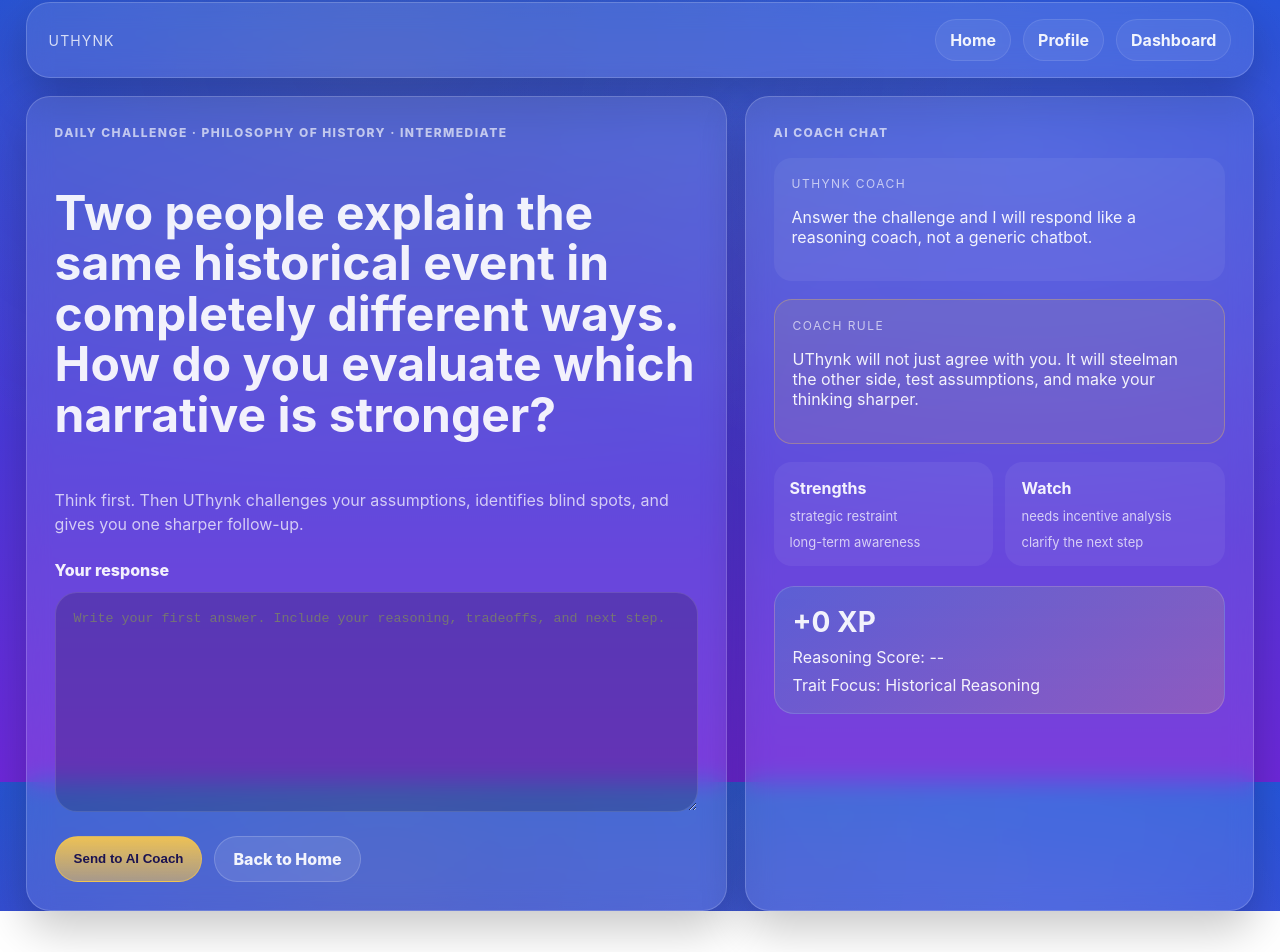
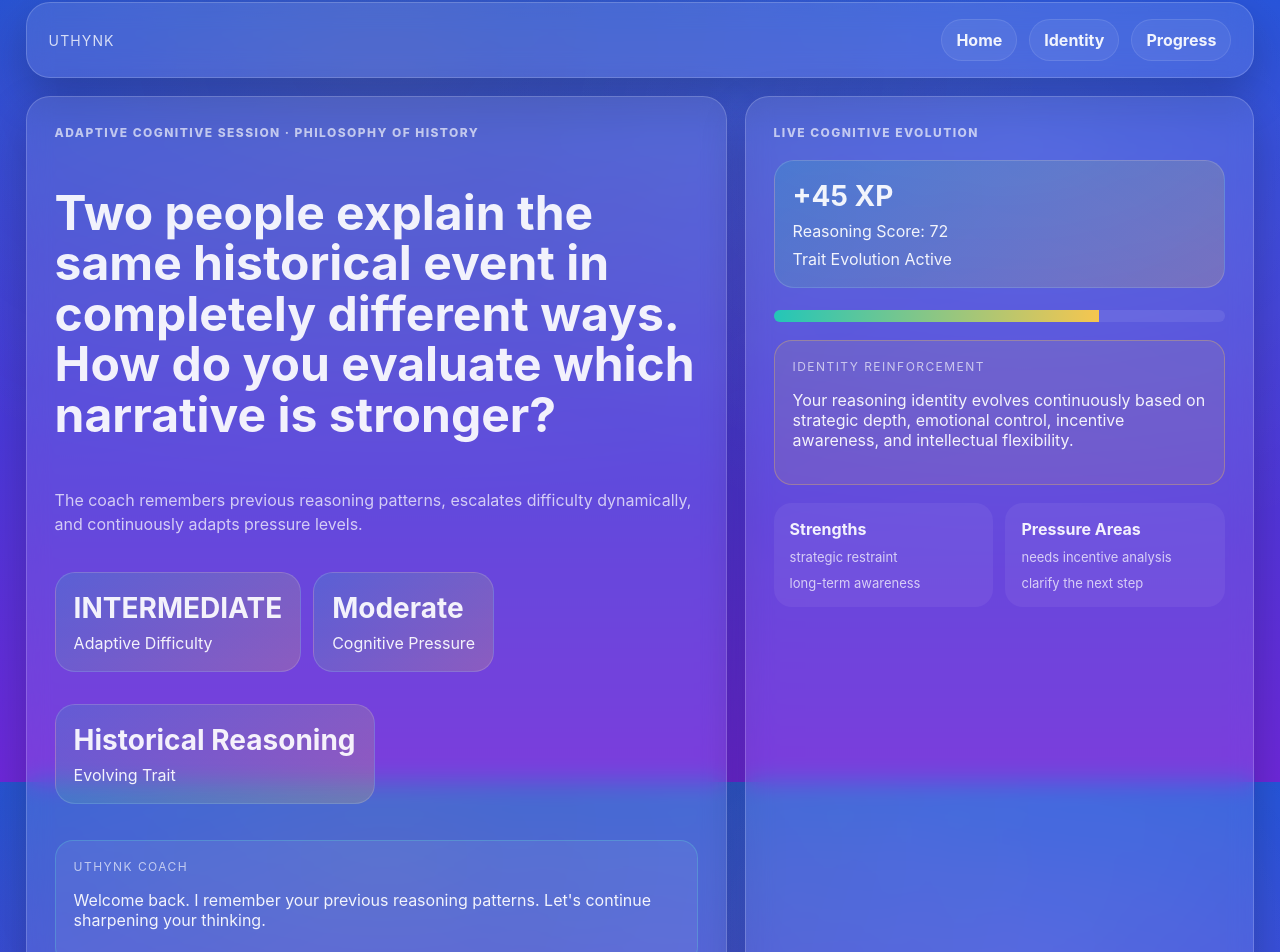
Before and after one commit to nfc3-1/UTHYNK-BETA-2.0, a Next.js app: page /reasoning in a window 1280 px wide. Shown: the part 18-970 px from the top of the page. Before the commit the page ends 929 px from the top, so only its background shows below. Built offline with nearby package versions, Linux system fonts and the light colour scheme.

Commit message:
Upgrade reasoning UX toward adaptive coach conversation

```diff
--- a/app/reasoning/page.tsx
+++ b/app/reasoning/page.tsx
@@ -1,6 +1,6 @@
 "use client";
 
-import { Suspense, useMemo, useState } from "react";
+import { Suspense, useEffect, useMemo, useRef, useState } from "react";
 import Link from "next/link";
 import { useSearchParams } from "next/navigation";
 import { getChallengeById } from "@/lib/challenges";
@@ -28,17 +28,71 @@ function ReasoningExperience() {
 
   const [response, setResponse] = useState("");
   const [loading, setLoading] = useState(false);
+  const [streamingText, setStreamingText] = useState("");
   const [error, setError] = useState("");
-  const [hasSubmitted, setHasSubmitted] = useState(false);
+  const [difficulty, setDifficulty] = useState(challenge.difficulty);
+  const [pressure, setPressure] = useState("Moderate");
   const [feedback, setFeedback] = useState({
     ...initialFeedback,
     trait: challenge.trait,
   });
 
+  const [conversation, setConversation] = useState<any[]>([
+    {
+      role: "coach",
+      content:
+        "Welcome back. I remember your previous reasoning patterns. Let's continue sharpening your thinking.",
+    },
+  ]);
+
+  const recognitionRef = useRef<any>(null);
+
+  useEffect(() => {
+    if (typeof window === 'undefined') return;
+
+    const SpeechRecognition =
+      (window as any).SpeechRecognition ||
+      (window as any).webkitSpeechRecognition;
+
+    if (!SpeechRecognition) return;
+
+    const recognition = new SpeechRecognition();
+
+    recognition.continuous = true;
+    recognition.interimResults = true;
+
+    recognition.onresult = (event: any) => {
+      const transcript = Array.from(event.results)
+        .map((result: any) => result[0]?.transcript || '')
+        .join(' ');
+
+      setResponse(transcript);
+    };
+
+    recognitionRef.current = recognition;
+  }, []);
+
+  function startVoiceInput() {
+    recognitionRef.current?.start();
+  }
+
+  function stopVoiceInput() {
+    recognitionRef.current?.stop();
+  }
+
   async function analyzeReasoning() {
     try {
       setLoading(true);
       setError("");
+      setStreamingText("");
+
+      setConversation((prev) => [
+        ...prev,
+        {
+          role: "user",
+          content: response,
+        },
+      ]);
 
       const res = await fetch("/api/reasoning", {
         method: "POST",
@@ -61,7 +115,38 @@ function ReasoningExperience() {
       }
 
       setFeedback({ ...data, trait: data.trait || challenge.trait });
-      setHasSubmitted(true);
+
+      const coachMessage = `${data.analysis}\n\nPushback: ${data.contrarian}\n\nNext Challenge: ${data.followUp}`;
+
+      let progressive = '';
+
+      for (const char of coachMessage) {
+        progressive += char;
+        setStreamingText(progressive);
+
+        await new Promise((resolve) => setTimeout(resolve, 5));
+      }
+
+      setConversation((prev) => [
+        ...prev,
+        {
+          role: "coach",
+          content: coachMessage,
+        },
+      ]);
+
+      if (data.score >= 85) {
+        setDifficulty('advanced');
+        setPressure('High');
+      } else if (data.score >= 70) {
+        setDifficulty('intermediate');
+        setPressure('Moderate');
+      } else {
+        setDifficulty('starter');
+        setPressure('Low');
+      }
+
+      setResponse(data.followUp || '');
     } catch {
       setError("Unable to analyze reasoning right now.");
     } finally {
@@ -73,18 +158,77 @@ function ReasoningExperience() {
     <section className="reasoningGrid">
       <article className="card reasoningMain">
         <div className="panelLabel">
-          Daily Challenge · {challenge.category} · {challenge.difficulty}
+          Adaptive Cognitive Session · {challenge.category}
         </div>
 
         <h1>{challenge.prompt}</h1>
 
         <p className="panelNote">
-          Think first. Then UThynk challenges your assumptions, identifies blind
-          spots, and gives you one sharper follow-up.
+          The coach remembers previous reasoning patterns, escalates difficulty dynamically,
+          and continuously adapts pressure levels.
         </p>
 
+        <div
+          style={{
+            display: 'flex',
+            gap: 12,
+            marginBottom: 18,
+            flexWrap: 'wrap',
+          }}
+        >
+          <div className="rewardCard">
+            <strong>{difficulty.toUpperCase()}</strong>
+            <span>Adaptive Difficulty</span>
+          </div>
+
+          <div className="rewardCard">
+            <strong>{pressure}</strong>
+            <span>Cognitive Pressure</span>
+          </div>
+
+          <div className="rewardCard">
+            <strong>{feedback.trait}</strong>
+            <span>Evolving Trait</span>
+          </div>
+        </div>
+
+        <div
+          style={{
+            display: 'grid',
+            gap: 12,
+            marginBottom: 20,
+            maxHeight: 340,
+            overflowY: 'auto',
+          }}
+        >
+          {conversation.map((item, index) => (
+            <div
+              key={index}
+              className="coachBlock"
+              style={{
+                border:
+                  item.role === 'coach'
+                    ? '1px solid rgba(94,234,212,0.25)'
+                    : '1px solid rgba(255,255,255,0.08)',
+              }}
+            >
+              <span>
+                {item.role === 'coach' ? 'UThynk Coach' : 'You'}
+              </span>
+              <p>{item.content}</p>
+            </div>
+          ))}
+
+          {streamingText ? (
+            <div className="coachBlock highlightBlock">
+              <span>Streaming Coach Response</span>
+              <p>{streamingText}</p>
+            </div>
+          ) : null}
+        </div>
+
         <label className="responseLabel" htmlFor="response">
-          Your response
+          Continue the reasoning session
         </label>
 
         <textarea
@@ -92,7 +236,7 @@ function ReasoningExperience() {
           className="textarea responseBox"
           value={response}
           onChange={(e) => setResponse(e.target.value)}
-          placeholder="Write your first answer. Include your reasoning, tradeoffs, and next step."
+          placeholder="Respond by typing or use voice input below."
         />
 
         {error ? <p className="panelNote">{error}</p> : null}
@@ -104,53 +248,49 @@ function ReasoningExperience() {
             disabled={loading || !response.trim()}
             onClick={analyzeReasoning}
           >
-            {loading ? "Coach is Thinking..." : "Send to AI Coach"}
+            {loading ? 'Coach is Thinking...' : 'Continue Adaptive Loop'}
+          </button>
+
+          <button
+            className="btn"
+            type="button"
+            onMouseDown={startVoiceInput}
+            onMouseUp={stopVoiceInput}
+            onTouchStart={startVoiceInput}
+            onTouchEnd={stopVoiceInput}
+          >
+            Hold To Talk
           </button>
 
           <Link className="btn" href="/">
-            Back to Home
+            Home
           </Link>
         </div>
       </article>
 
       <aside className="card coachPanel">
-        <div className="panelLabel">AI Coach Chat</div>
+        <div className="panelLabel">Live Cognitive Evolution</div>
 
-        <div className="coachBlock">
-          <span>UThynk Coach</span>
+        <div className="rewardCard">
+          <strong>+{feedback.xp} XP</strong>
+          <span>Reasoning Score: {feedback.score}</span>
+          <span>Trait Evolution Active</span>
+        </div>
+
+        <div className="progressBar" aria-label="Reasoning evolution">
+          <div
+            className="progressFill"
+            style={{ width: `${feedback.score}%` }}
+          />
+        </div>
+
+        <div className="coachBlock highlightBlock">
+          <span>Identity Reinforcement</span>
           <p>
-            {hasSubmitted
-              ? "I reviewed your answer. Here is the most important feedback."
-              : "Answer the challenge and I will respond like a reasoning coach, not a generic chatbot."}
+            Your reasoning identity evolves continuously based on strategic depth,
+            emotional control, incentive awareness, and intellectual flexibility.
           </p>
         </div>
-
-        {hasSubmitted ? (
-          <>
-            <div className="coachBlock">
-              <span>Your Reasoning Check</span>
-              <p>{feedback.analysis}</p>
-            </div>
-
-            <div className="coachBlock highlightBlock">
-              <span>Pushback</span>
-              <p>{feedback.contrarian}</p>
-            </div>
-
-            <div className="coachBlock">
-              <span>Next Question</span>
-              <p>{feedback.followUp}</p>
-            </div>
-          </>
-        ) : (
-          <div className="coachBlock highlightBlock">
-            <span>Coach Rule</span>
-            <p>
-              UThynk will not just agree with you. It will steelman the other
-              side, test assumptions, and make your thinking sharper.
-            </p>
-          </div>
-        )}
 
         <div className="feedbackGrid">
           <div>
@@ -161,17 +301,11 @@ function ReasoningExperience() {
           </div>
 
           <div>
-            <strong>Watch</strong>
+            <strong>Pressure Areas</strong>
             {feedback.weaknesses?.map((item) => (
               <small key={item}>{item}</small>
             ))}
           </div>
-        </div>
-
-        <div className="rewardCard">
-          <strong>+{hasSubmitted ? feedback.xp : 0} XP</strong>
-          <span>Reasoning Score: {hasSubmitted ? feedback.score : "--"}</span>
-          <span>Trait Focus: {feedback.trait}</span>
         </div>
       </aside>
     </section>
@@ -188,16 +322,16 @@ export default function ReasoningPage() {
 
         <nav className="appNav" aria-label="Reasoning navigation">
           <Link href="/">Home</Link>
-          <Link href="/profile">Profile</Link>
-          <Link href="/dashboard">Dashboard</Link>
+          <Link href="/profile">Identity</Link>
+          <Link href="/dashboard">Progress</Link>
         </nav>
       </header>
 
       <Suspense
         fallback={
           <section className="card reasoningMain" style={{ marginTop: 18 }}>
-            <div className="panelLabel">Loading Challenge</div>
-            <p className="panelNote">Preparing your reasoning session...</p>
+            <div className="panelLabel">Loading Adaptive Session</div>
+            <p className="panelNote">Restoring your cognitive history...</p>
           </section>
         }
       >
```
